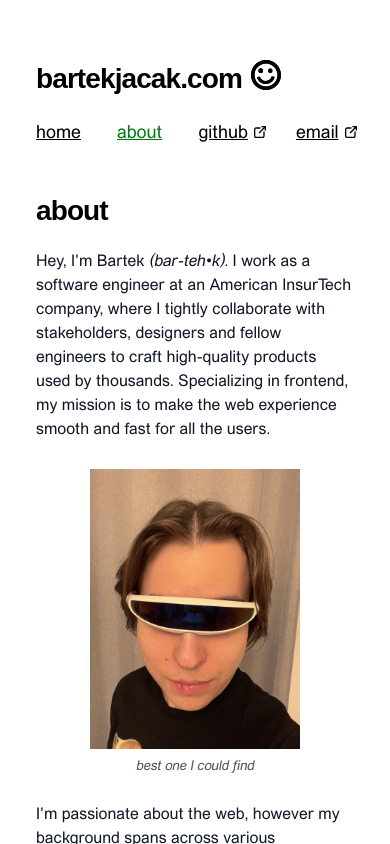
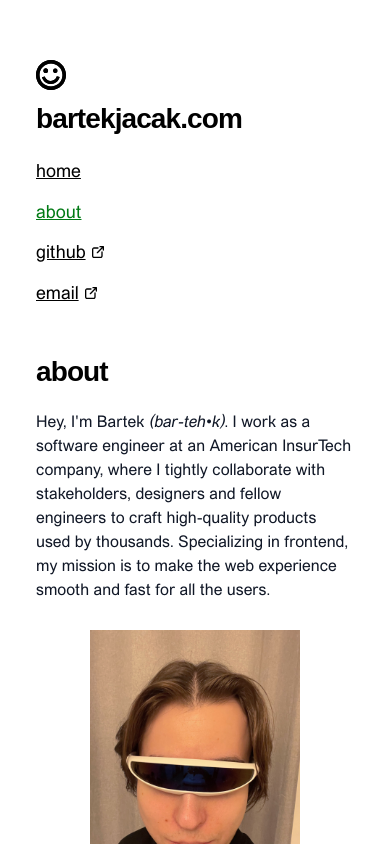
Before and after one commit to bartekjacak/bartekjacak-com, a Next.js app: page /about in a window 390 px wide. Shown: the top 844 px of the page. Built offline with nearby package versions, Linux system fonts and the light colour scheme; a web font is replaced by a local one.

Commit message:
feat: rwd adjustments

```diff
--- a/src/app/about/page.tsx
+++ b/src/app/about/page.tsx
@@ -9,7 +9,7 @@ export const metadata: Metadata = {
 
 export default function About() {
   return (
-    <article className="flex flex-col gap-4 pb-20">
+    <article className="flex flex-col gap-4 pb-20 sm:pb-10">
       <header>
         <h1>about</h1>
       </header>
--- a/src/app/globals.css
+++ b/src/app/globals.css
@@ -67,7 +67,7 @@
     causes the jumping effect. fix by adding additional margin to the left side of the page
     <https://aykevl.nl/2014/09/fix-jumping-scrollbar>
   */
-  @media screen and (min-width: theme("screens.md")) {
+  @media screen and (min-width: 720px) {
     html {
       margin-left: calc(100vw - 100%);
       margin-right: 0;
--- a/src/components/PageHeader/PageHeader.tsx
+++ b/src/components/PageHeader/PageHeader.tsx
@@ -8,7 +8,7 @@ export default function PageHeader() {
 
   return (
     <header className="flex flex-col items-start gap-5">
-      <div className="flex gap-2">
+      <div className="xsm:flex-col-reverse xsm:gap-0 flex gap-2">
         <h1>bartekjacak.com</h1>
         <div className="mt-[2px]" aria-hidden="true">
           <InteractiveSmiley />
@@ -16,7 +16,7 @@ export default function PageHeader() {
       </div>
 
       <nav>
-        <ul className="flex gap-8">
+        <ul className="xsm:flex-col xsm:gap-4 flex gap-8">
           {navLinks.map((props) => (
             <NavLink key={String(props.to)} {...props} />
           ))}
--- a/tailwind.config.ts
+++ b/tailwind.config.ts
@@ -43,6 +43,14 @@ const config: Config = {
         tight: "-0.9px",
       },
     },
+    screens: {
+      "2xl": { max: "1536px" },
+      xl: { max: "1280px" },
+      lg: { max: "1024px" },
+      md: { max: "768px" },
+      sm: { max: "640px" },
+      xsm: { max: "420px" },
+    },
   },
   plugins: [],
 };
```
